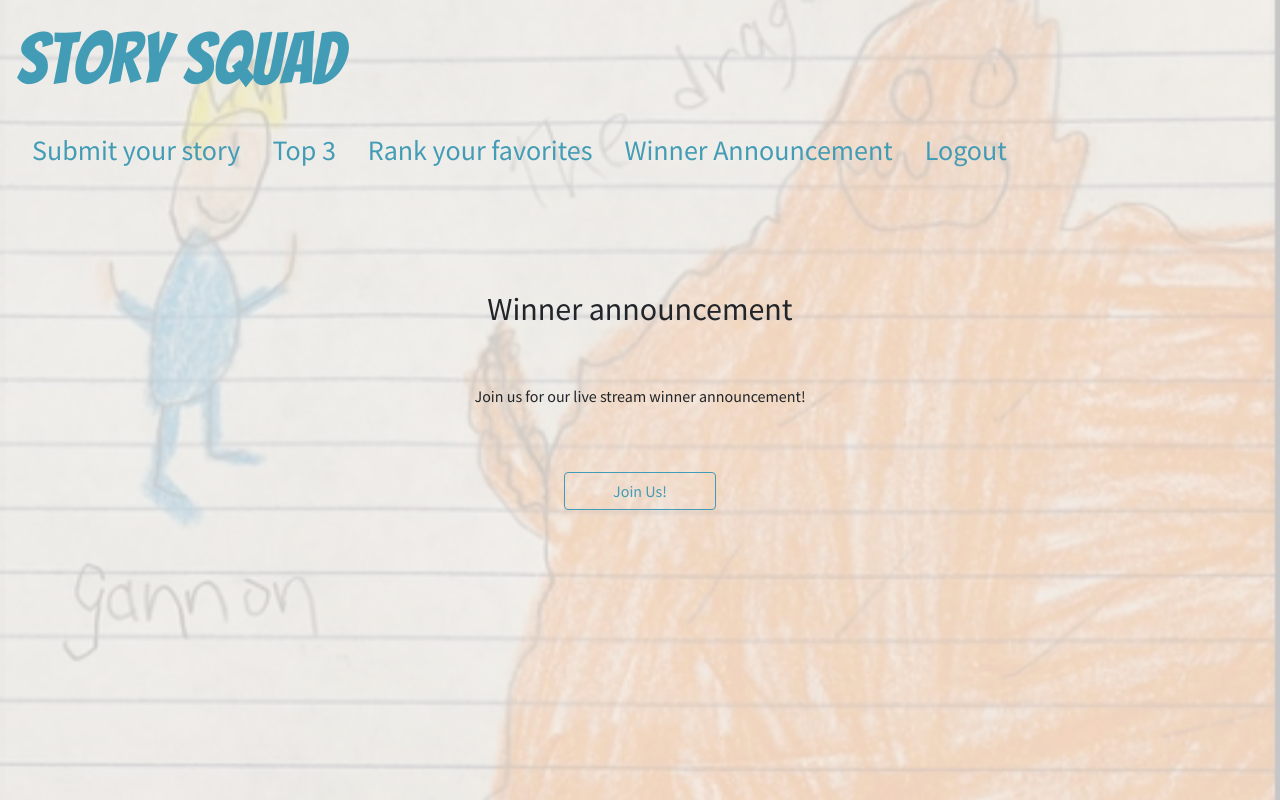
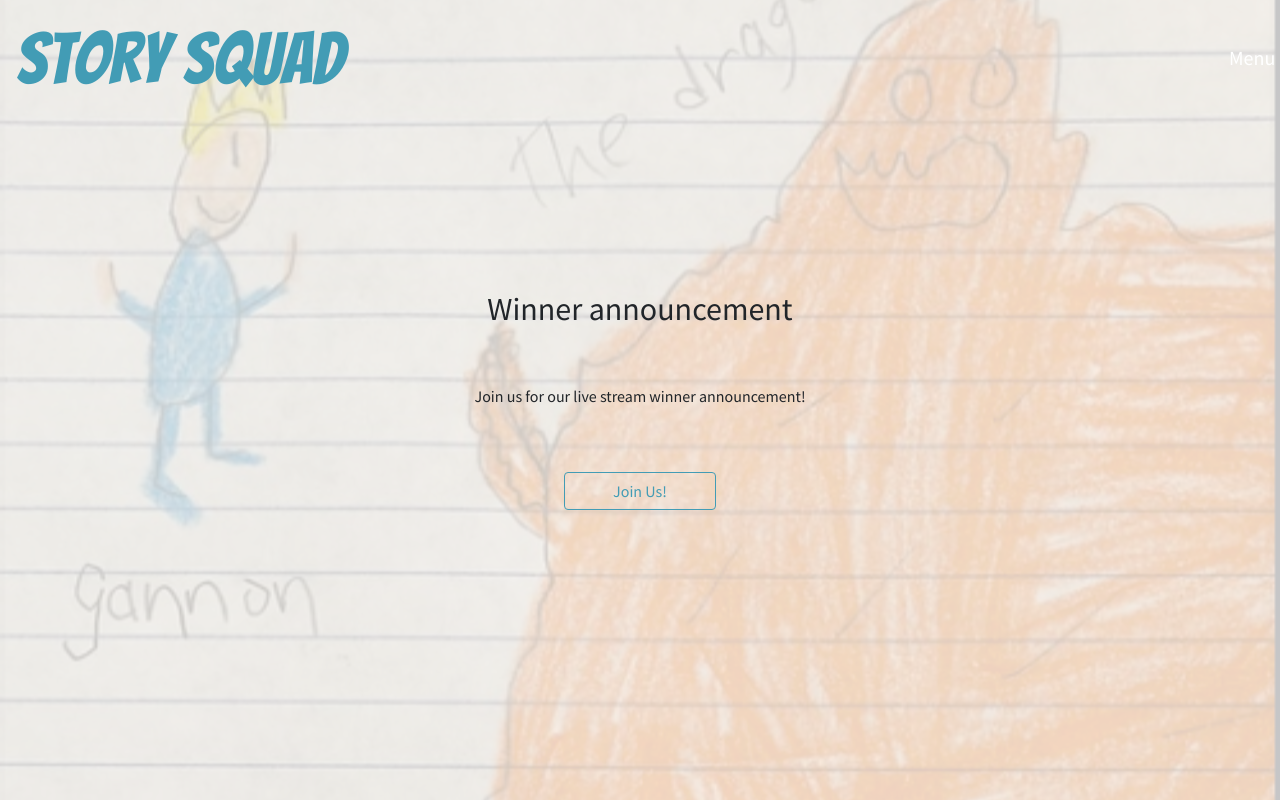
Before and after one commit to ss-mvp/DO-NOT-USE-story-master-fe, a React (Create React App) app: page /announcement in a window 1280 px wide. Built offline with nearby package versions, Linux system fonts and the light colour scheme.

Commit message:
edited navbar and ranking

```diff
--- a/src/components/nav/Navbar.jsx
+++ b/src/components/nav/Navbar.jsx
@@ -3,58 +3,36 @@ import { Link } from "react-router-dom";
 
 export function Navbar() {
   return (
-    <>
-      <nav className="nav justify-content-between align-items-center fixed-top p-2">
-        <div className="navbrand p-2">
+    <div>
+      <nav className="navbar justify-content-between align-items-center fixed-top p-2">
+        <a className="navbrand p-2">
           <h1 className="text-left ss-title text-primary display-3 ">
             Story Squad
           </h1>
+        </a>
+        <div className="">
+          <button className="btn btn-primary navbar-toggler" type="button" data-toggle="collapse" data-target="#navbarNavDropdown" aria-controls="navbarNavDropdown" aria-expanded="false" aria-label="Toggle navigation">
+            <span className="navbar-toggler-icon">Menu</span>
+          </button>
         </div>
-        <div className="d-flex p-2">
-        <Link
-          to="/submission"
-          className="nav-link"
-        ><h3>
+      </nav>
+      <div style={{maxWidth: '200px'}} className="bg-white collapse navbar-collapse text-right" id="navbarNavDropdown">
+            <Link to="/submission" className="nav-item nav-link">
               Submit your story
-          </h3>
             </Link>
-        <Link
-          to="/winners"
-          className="nav-link"
-        >
-          <h3>
+            <Link to="/winners" className="nav-item nav-link">
               Top 3
-          </h3>
             </Link>
-        <Link
-          to="/ranking"
-          className="nav-link"
-        >
-          <h3>
+            <Link to="/ranking" className="nav-item nav-link">
               Rank your favorites
-          </h3>
             </Link>
-        <Link
-          to="/announcement"
-          className="nav-link"
-        >
-          <h3>
+            <Link to="/announcement" className="nav-item nav-link">
               Winner Announcement
-          </h3>
             </Link>
-
-        <Link
-          to="/signin"
-          onClick={() => {
-            localStorage.clear();
-          }}
-          className="nav-link"
-        ><h3>
+            <Link to="/signin" onClick={() => { localStorage.clear() }} className="nav-item nav-link">
               Logout
-          </h3>
             </Link>
           </div>
-      </nav>
-    </>
+    </div>
   );
 }
--- a/src/components/winners/ranking/Ranking.jsx
+++ b/src/components/winners/ranking/Ranking.jsx
@@ -7,7 +7,7 @@ export function Ranking(props) {
 
     const [winners, setWinners] = useState([])
     const [error, setError] = useState()
-    const [selection, setSelection] = useState([])
+    const [selection, setSelection] = useState()
 
     useEffect(()=> {
         AxiosWithAuth().get("/ranking")
@@ -15,9 +15,9 @@ export function Ranking(props) {
                 let response = res.data
                 setWinners(response)
                 setSelection({
-                    rank1: response[0].id,
-                    rank2: response[1].id,
-                    rank3: response[2].id
+                     rank1: response[0].id,
+                     rank2: response[1].id,
+                     rank3: response[2].id
                 })
             })
     }, [])
@@ -34,7 +34,7 @@ export function Ranking(props) {
             ]
             AxiosWithAuth().post("ranking", requestBody)
                 .then(res => {
-                    props.history.push("/announcement")
+                    props.history.push("/ranking")
                 })
                 .catch(err => {
                     console.log(err)
@@ -46,13 +46,13 @@ export function Ranking(props) {
     }
 
     return (
-        <div>
+        <div className="bg-light custom-border p-5 rounded-lg">
             { winners && winners.map(el => <StoryModal username={el.username} image={el.image } />)}
             <form onSubmit={ handleSubmit }>
                 {console.log(winners)}
                 {!winners && <></>}
                 { winners && winners.map((el, index) => <TopThree index={index} winners={winners} winner={el} selection={ selection } setSelection={ setSelection }/>)}
-                <button type="submit" className="btn btn-primary btn-lg m-3 p-2 px-5">Rank my winners!</button>
+                <button type="submit" className="btn btn-warning btn-lg m-3 p-2 px-5">Rank my winners!</button>
                 { error && <div className="alert alert-danger" role="alert"> { error.message } </div> }
             </form>
         </div>
--- a/src/components/winners/ranking/TopThreeRanking.jsx
+++ b/src/components/winners/ranking/TopThreeRanking.jsx
@@ -9,7 +9,7 @@ export default function TopThreeRanking({ setSelection, selection, winners, winn
     return (
         <>
 
-            <div className={`d-flex align-items-center justify-content-around ${(index%2 === 0)? "bg-light" : "bg-white"}`}>
+            <div className={`m-3 d-flex align-items-center justify-content-around rounded bg-primary text-white mx-auto`} style={{maxWidth: '600px'}}>
                 <span className="ml-5 m-2"><h2 className="ss-title">{ index === 0 ? `1st` : index === 1 ? `2nd` : `3rd` }</h2></span>
                 <span className="mr-5 m-2">
                     <select name={`rank${index+1}`} className="form-control form-control-lg" style={{width:'200px'}} onChange={(e) => handleChange(e)}>
--- a/src/pages/RankingPage.jsx
+++ b/src/pages/RankingPage.jsx
@@ -2,11 +2,14 @@ import React from "react";
 import { Ranking, Navbar } from "../components";
 
 export function RangkingPage(props) {
+
+  const token = localStorage.getItem("token")
+
   return (
     <>
       <div className="custom-bg d-flex justify-content-center align-items-center">
         <section className="topthreewinner text-center container-sm">
-          <Navbar />
+          { token ? <Navbar /> : <></> }
           <h2 className="text-center m-5">Rank the Stories</h2>
           <Ranking props={props}/>
         </section>
--- a/src/utils/AxiosWithAuth.jsx
+++ b/src/utils/AxiosWithAuth.jsx
@@ -4,7 +4,7 @@ export const AxiosWithAuth = () => {
     const baseUrl = process.env.REACT_APP_FE_ENV === 'development' ? 'http://localhost:5000/' : 'https://ss-mvp.herokuapp.com/'
     const token = localStorage.getItem('token');
     return axios.create({
-        baseURL: baseUrl,
+        baseURL: 'http://localhost:5000/',
         headers: {
             Authorization: token
         }
```
Lines whose indentation alone changed are shown as unchanged.
